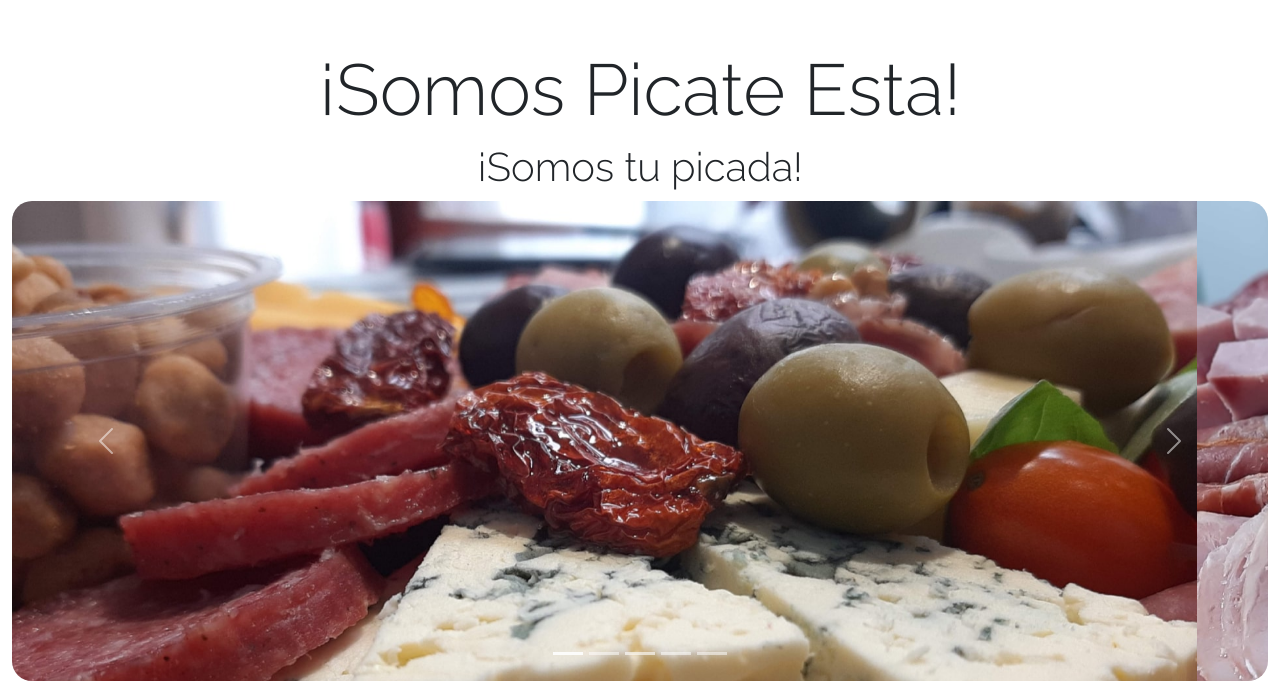
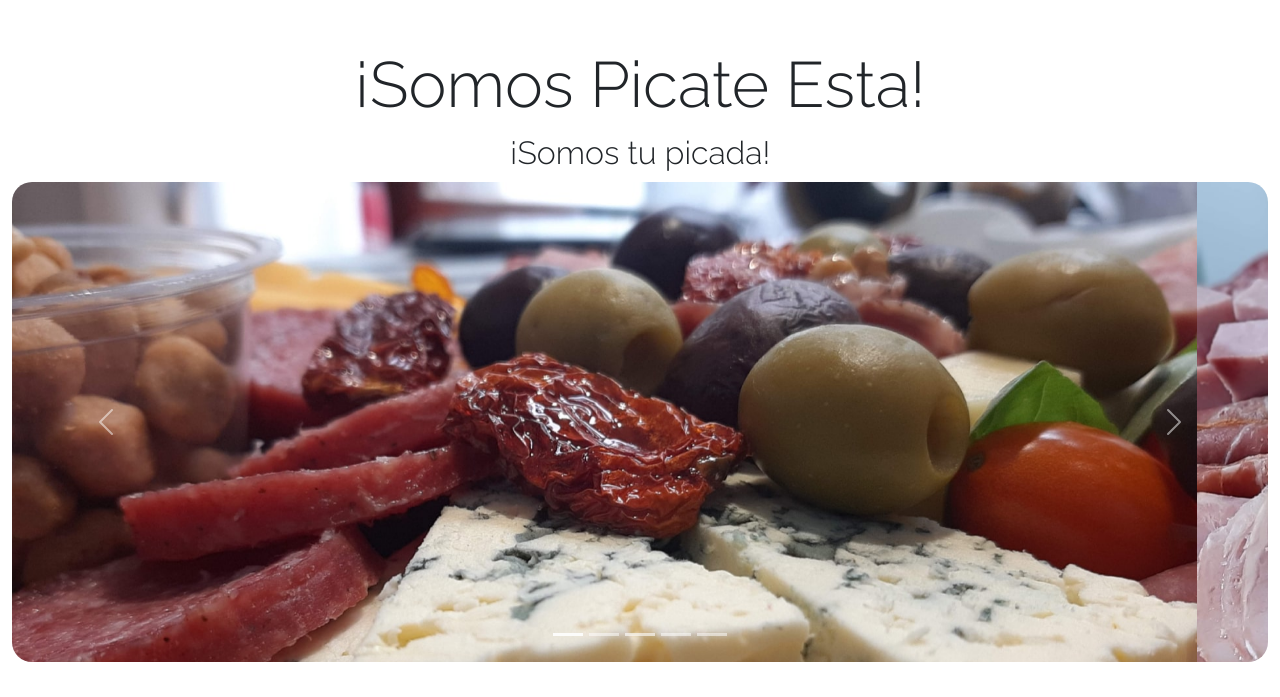
Before and after one commit to Basu22/picateEsta, a website: page index.html in a window 1280 px wide. Shown: the part 103-800 px from the top of the page. Drawn offline with nearby package versions, Linux system fonts and the light colour scheme; a web font is replaced by a local one.

Commit message:
cambio de sizing de fuentes

```diff
--- a/SASS/_variables.scss
+++ b/SASS/_variables.scss
@@ -16,9 +16,9 @@
 
 
 $tamañoTexto:(
-    tamañoH1: 4.5rem,
-    tamañoH2: 2.5rem,
-    tamañoP:  1.5rem,
+    tamañoH1: 4rem,
+    tamañoH2: 2rem,
+    tamañoP:  1.2rem,
 );
 
 
```
Also changed, not shown: CSS/style.css.
